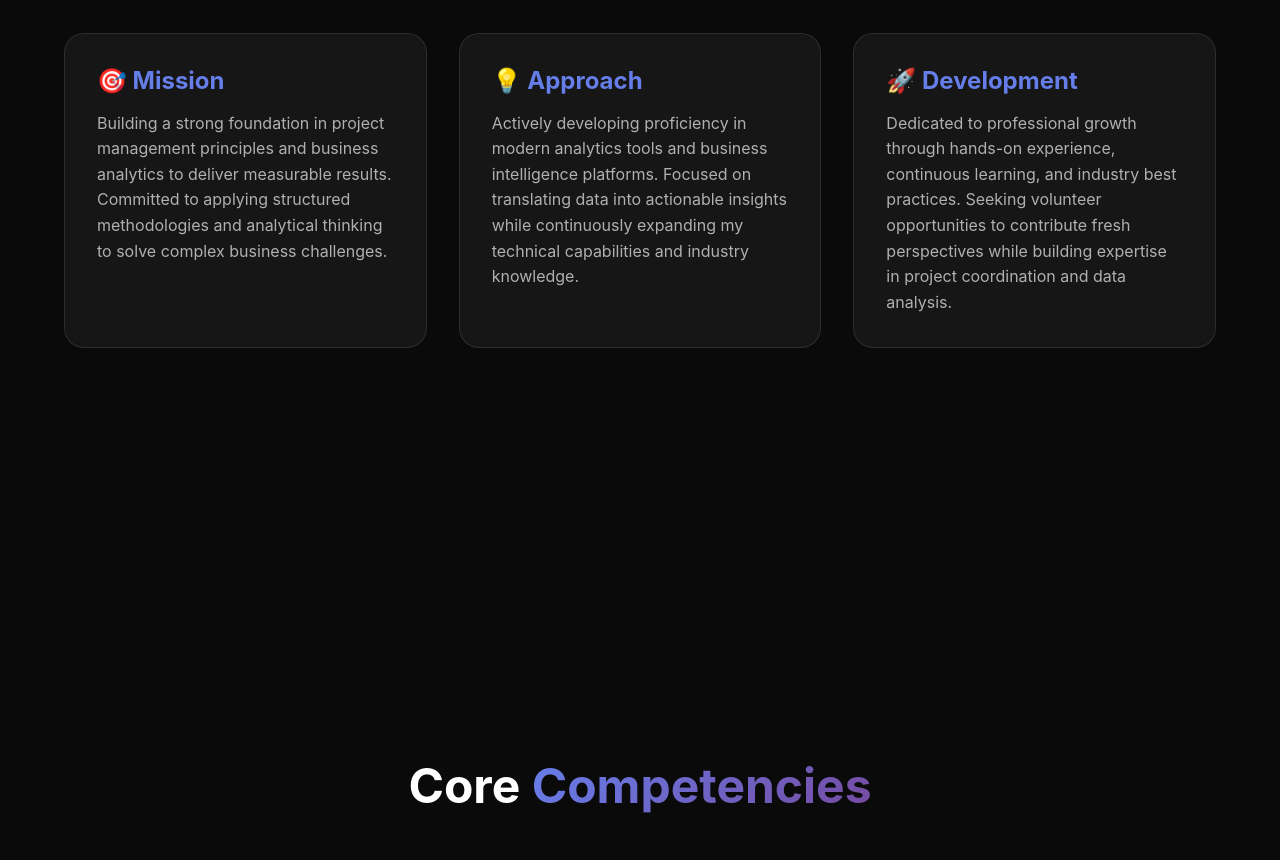
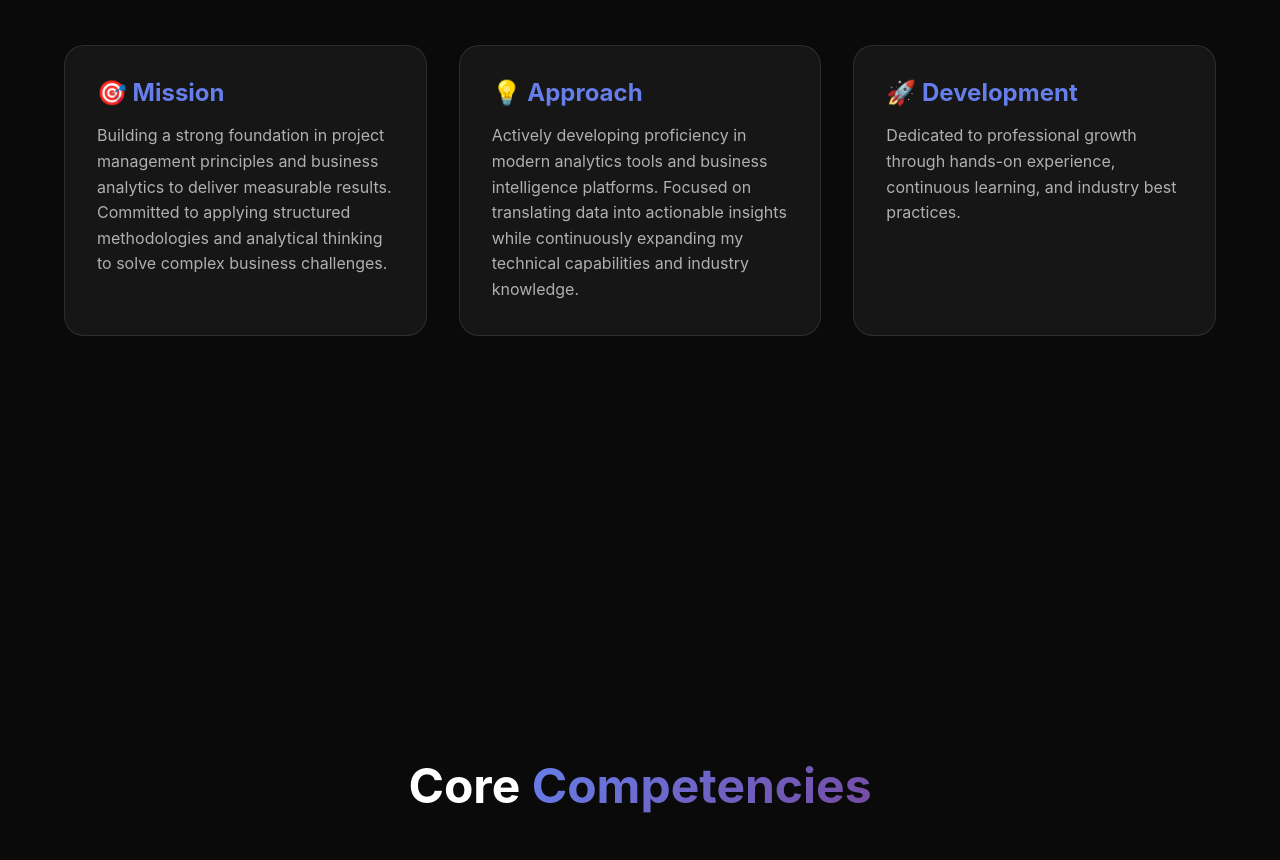
Before and after one commit to DustinCarstens/portfolio, a plain HTML site: page index.html in a window 1280 px wide. Shown: the part 1063-1923 px from the top of the page. Drawn offline with Linux system fonts and the light colour scheme.

Commit message:
Update index.html

```diff
--- a/index.html
+++ b/index.html
@@ -53,7 +53,7 @@
                 </div>
                 <div class="about-card">
                     <h3>🚀 Development</h3>
-                    <p>Dedicated to professional growth through hands-on experience, continuous learning, and industry best practices. Seeking volunteer opportunities to contribute fresh perspectives while building expertise in project coordination and data analysis.</p>
+                    <p>Dedicated to professional growth through hands-on experience, continuous learning, and industry best practices.</p>
                 </div>
             </div>
         </div>
```
